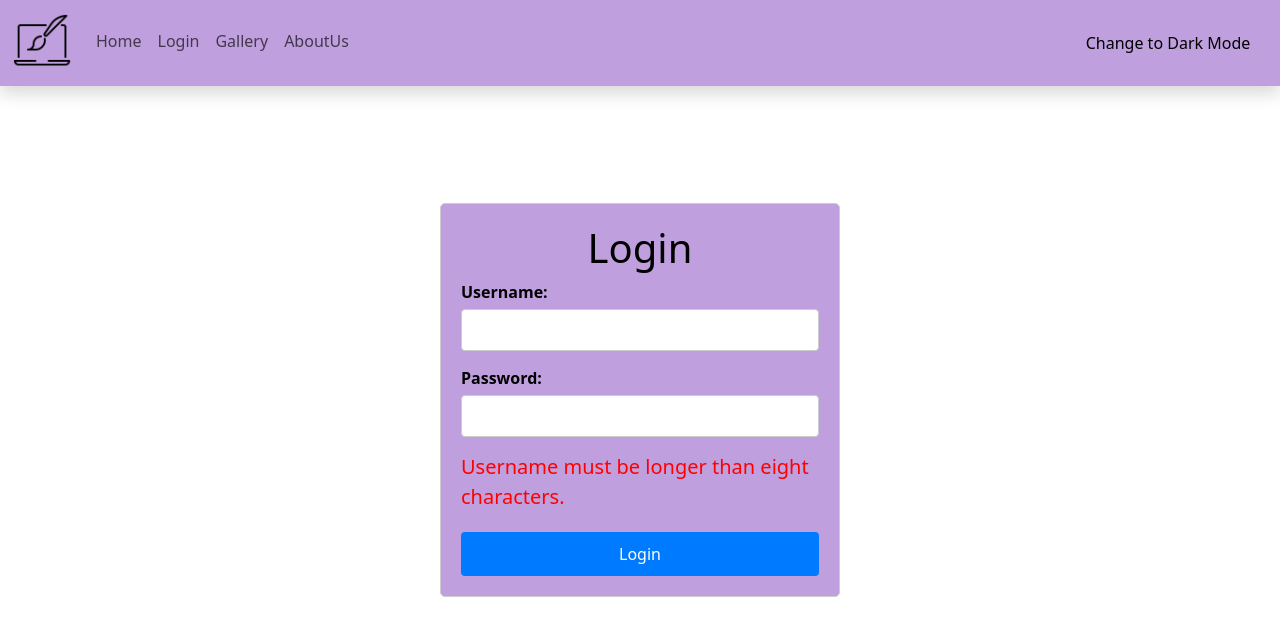
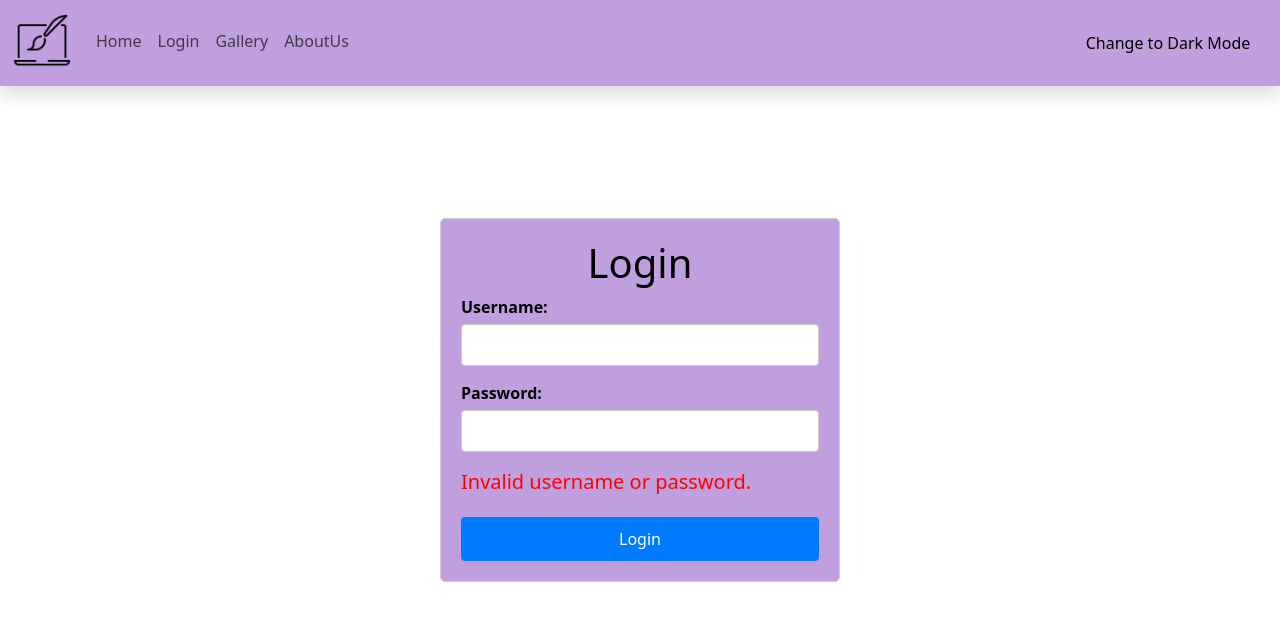
Before and after one commit to elab-development/klijentske-veb-tehnologije-2024-2022-0025-digitalna-galerija, a React (Vite) app: page /components/Login in a window 1280 px wide. Both pictures are taken after a click on the button "Login". Shown: the top 636 px of the page. Built offline with nearby package versions, Linux system fonts and the light colour scheme.

Commit message:
j prijava korisnika

```diff
--- a/src/components/Login.tsx
+++ b/src/components/Login.tsx
@@ -1,46 +1,61 @@
 import React, { useState } from 'react';
-import './Login.css'; // Importovanje CSS fajla
+import './Login.css';
 
-const Login: React.FC = () => {
-    const [username, setUsername] = useState(''); //useState hook za praćenje stanja unesenih vrednosti
-                                                    //korisničkog imena i lozinke
+// Custom hook za upravljanje stanjem forme
+const useFormState = () => {
+    const [username, setUsername] = useState('');
     const [password, setPassword] = useState('');
-    const [error, setError] = useState(''); //hook za praćenje eventualne greške pri unosu podataka
+    const [error, setError] = useState('');
 
-    const handleLogin = () => { //Ova funkcija se poziva kada korisnik pritisne dugme "Prijavi se"
-                                // Vrši validaciju unetih podataka korisničkog imena i lozinke,
-                                //pri čemu se proverava da li su uneti korisničko ime i lozinka validni.
-        const passwordPattern = /^(?=.[a-z])(?=.[A-Z])(?=.\d)(?=.[@$!%?&])[A-Za-z\d@$!%?&]{8,}$/;
-        if (username.length <= 8) {
-            setError('Username must be longer than eight characters.');
-        } else if (!password) {
-            setError('Please enter a password.');
-        } else if (!passwordPattern.test(password)) {
-            setError('The password must contain uppercase and lowercase letters, a number and a special character.');
+    const handleUsernameChange = (e: React.ChangeEvent<HTMLInputElement>) => {
+        setUsername(e.target.value);
+    };
+
+    const handlePasswordChange = (e: React.ChangeEvent<HTMLInputElement>) => {
+        setPassword(e.target.value);
+    };
+
+    const handleLogin = (users: { username: string; password: string }[]) => {
+        const user = users.find(user => user.username === username);
+
+        if (!user || user.password !== password) {
+            setError('Invalid username or password.');
         } else {
-            // Ovde možete dodati logiku za proveru korisničkih podataka
-            console.log('Username:', username);
-            console.log('Password:', password);
+            console.log('Logged in successfully as:', user.username);
+            // Redirekcija na profilnu stranicu
+            window.location.href = `/photographer/${user.username}`;
         }
     };
 
+    return { username, password, error, handleUsernameChange, handlePasswordChange, handleLogin };
+};
+
+const Login: React.FC = () => {
+    const { username, password, error, handleUsernameChange, handlePasswordChange, handleLogin } = useFormState();
+
+    const users = [
+        { username: 'Karolina%20Kaboompics', password: 'Password123*' },
+        { username: 'Diana%20✨', password: 'Password123*' },
+        { username: 'Steve%20Johnson', password: 'Password123*' },
+        { username: 'Diogo%20Miranda', password: 'Password123*' },
+        { username: 'Anni%20Roenkae', password: 'Password123*' },
+        { username: 'Nick%20Collins', password: 'Password123*' }
+    ];
+
     return (
-        <div className="container"> {/* Dodavanje CSS klase na div */}
+        <div className="container">
             <h1>Login</h1>
-            {/*koristimo input elemente za unos korisničkog imena i lozinke;
-            value atribut je postavljen na vrednost stanja (username i password);
-            a onChange funkcija ažurira odgovarajuće stanje kada se unose nove vrednosti. */}
             <div className="form-group">
                 <label htmlFor="username">Username:</label>
-                <input type="text" id="username" value={username} onChange={(e) => setUsername(e.target.value)} />
+                <input type="text" id="username" value={username} onChange={handleUsernameChange} />
             </div>
             <div className="form-group">
                 <label htmlFor="password">Password:</label>
-                <input type="password" id="password" value={password} onChange={(e) => setPassword(e.target.value)} />
+                <input type="password" id="password" value={password} onChange={handlePasswordChange} />
             </div>
-            {error && <p className="error">{error}</p>} {/* Prikazivanje poruke o grešci ako postoji */}
-            <div className="button-container"> {/* Dodajemo dodatni div oko dugmeta */}
-                <button onClick={handleLogin}>Login</button> {/*klikom na dugme poziva se funkcija handleLogin*/}
+            {error && <p className="error">{error}</p>}
+            <div className="button-container">
+                <button onClick={() => handleLogin(users)}>Login</button>
             </div>
         </div>
     );
```
